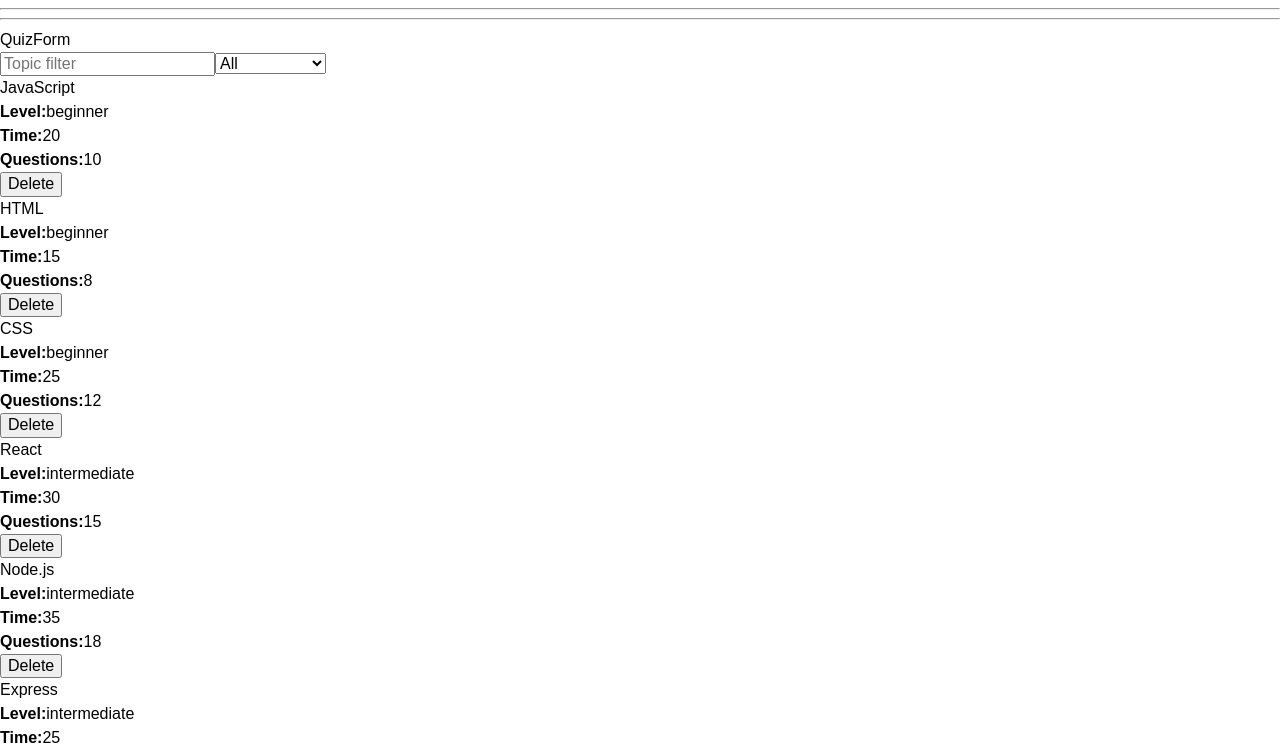
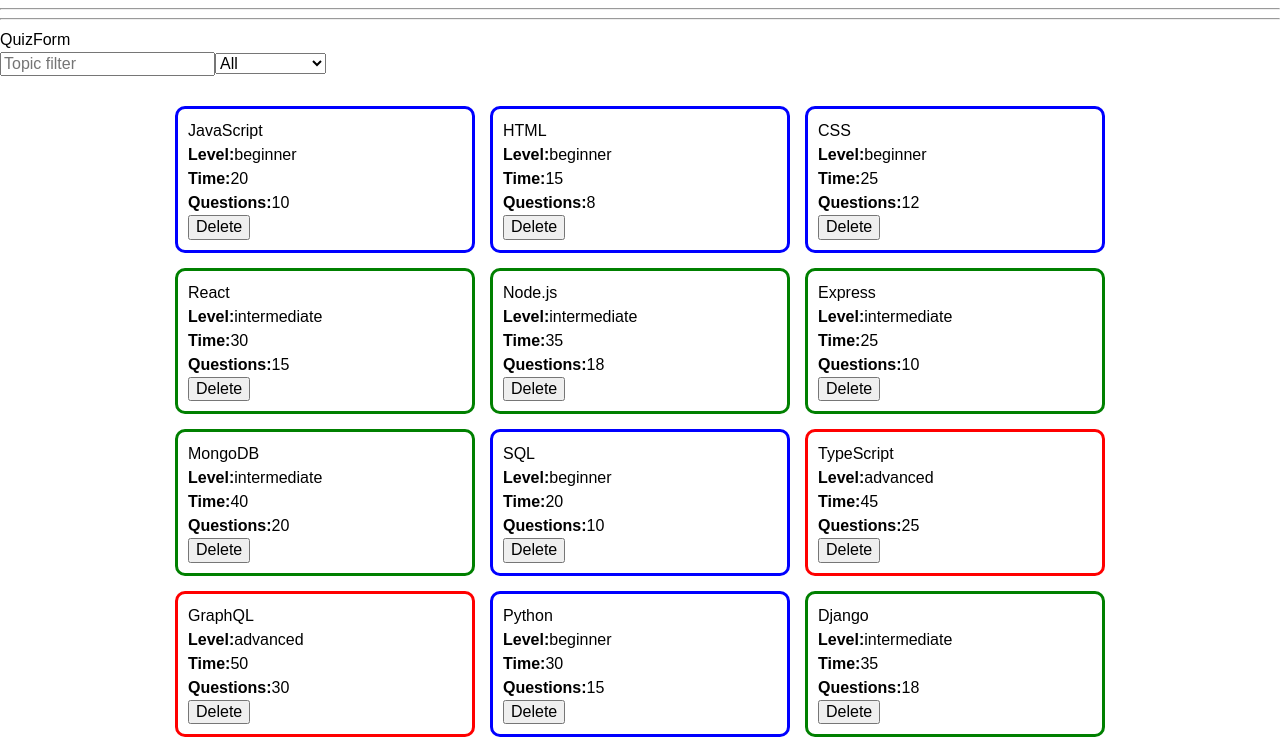
Before and after one commit to kornieiev/React, a React (Create React App) app: page / in a window 1280 px wide. Shown: the top 750 px of the page. Built offline with nearby package versions, Linux system fonts and the light colour scheme.

Commit message:
add switch

```diff
--- a/src/components/App/GlobalStyles.js
+++ b/src/components/App/GlobalStyles.js
@@ -22,6 +22,7 @@
 ol {
   margin: 0;
   padding: 0;
+  list-style: none;
 }
 
 img {
--- a/src/components/M2_Class_Evt_State_Form/QuizAplication/QuizList/QuizList.jsx
+++ b/src/components/M2_Class_Evt_State_Form/QuizAplication/QuizList/QuizList.jsx
@@ -1,14 +1,15 @@
 import React from 'react';
 import QuizCard from '../QuizCard/QuizCard';
+import { ItemWrapperLi, ListWrapperUl } from './QuizList.styled';
 
 export default function QuizList({ items }) {
   return (
-    <ul>
+    <ListWrapperUl>
       {items.map(item => (
-        <li key={item.id}>
+        <ItemWrapperLi key={item.id} $level={item.level}>
           <QuizCard quiz={item} />
-        </li>
+        </ItemWrapperLi>
       ))}
-    </ul>
+    </ListWrapperUl>
   );
 }
--- /dev/null
+++ b/src/components/M2_Class_Evt_State_Form/QuizAplication/QuizList/QuizList.styled.js
@@ -0,0 +1,30 @@
+import styled from 'styled-components';
+
+function colorR(color) {
+  switch (color) {
+    case 'beginner':
+      return 'blue';
+    case 'intermediate':
+      return 'green';
+    case 'advanced':
+      return 'red';
+    default:
+      return 'grey';
+  }
+}
+
+export const ListWrapperUl = styled.ul`
+  padding: 30px;
+  display: flex;
+  flex-wrap: wrap;
+  justify-content: center;
+  gap: 15px;
+`;
+
+export const ItemWrapperLi = styled.li`
+  border: 3px solid ${p => colorR(p.$level)};
+  border-radius: 10px;
+  padding: 10px;
+
+  width: 300px;
+`;
```
